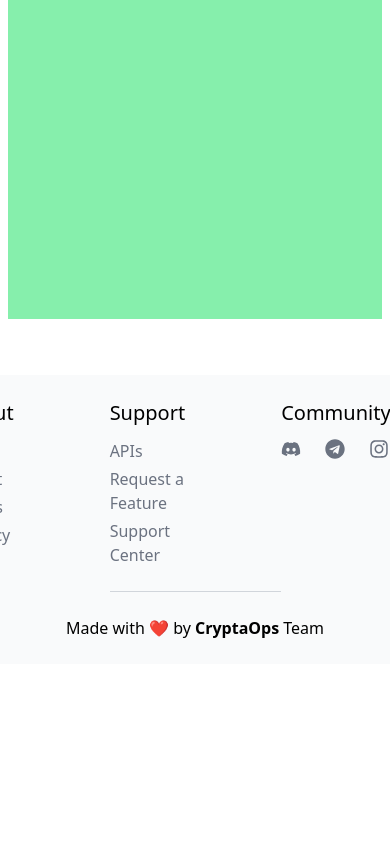
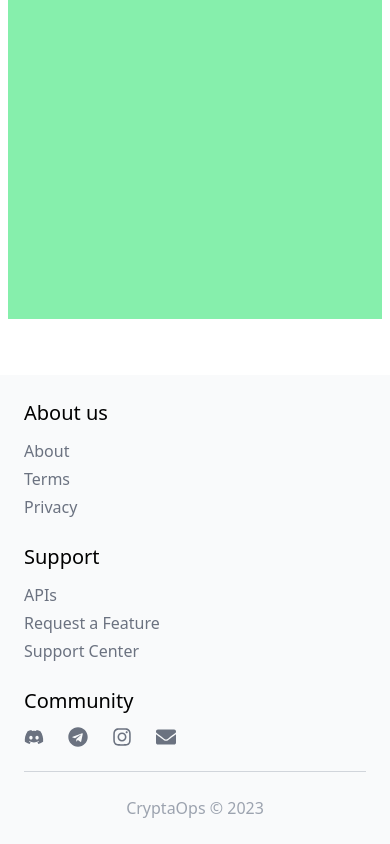
Before and after one commit to fabiobonati/crypta-ops, a Next.js app: page / in a window 390 px wide. Shown: the part 605-1449 px from the top of the page. Before the commit the page ends 1269 px from the top, so only its background shows below. Built offline with nearby package versions, Linux system fonts and the light colour scheme.

Commit message:
Responsive footer 📱

```diff
--- a/src/components/Footer.js
+++ b/src/components/Footer.js
@@ -4,8 +4,8 @@ import { FaDiscord, FaInstagram, FaTelegram, FaEnvelope } from 'react-icons/fa';
 const Footer = () => {
   return (
     <footer className='p-6 mt-12 bg-gray-50'>
-      <div className='flex flex-col items-center'>
-        <div className='flex flex-row space-x-24'>
+      <div className='flex flex-col sm:items-center'>
+        <div className='flex flex-col sm:flex-row space-y-6 sm:space-y-0 sm:space-x-24'>
           <div>
             <p className='font-medium text-xl'>About us</p>
             <ul className='text-gray-500 space-y-1 mt-3'>
@@ -56,11 +56,9 @@ const Footer = () => {
             </div>
           </div>
         </div>
-        <hr className='w-1/2 h-px mx-auto my-6 bg-gray-300 border-0' />
-        <div className='flex flex-col items-center text-center'>
-          <p>
-            Made with ❤️ by <strong>CryptaOps</strong> Team
-          </p>
+        <hr className='w-full h-px mx-auto my-6 bg-gray-300 border-0' />
+        <div className='flex flex-col items-center text-center text-gray-400 font-normal'>
+          <p>CryptaOps © 2023</p>
         </div>
       </div>
     </footer>
```
